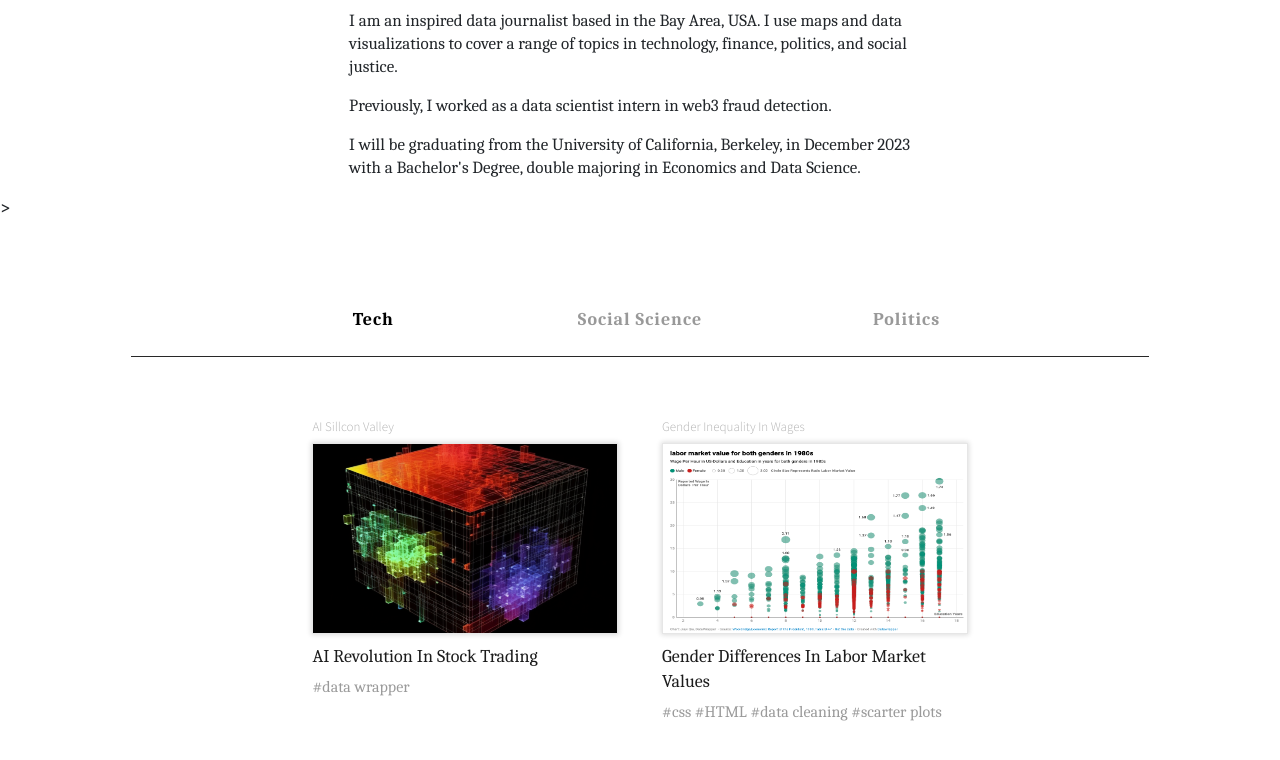
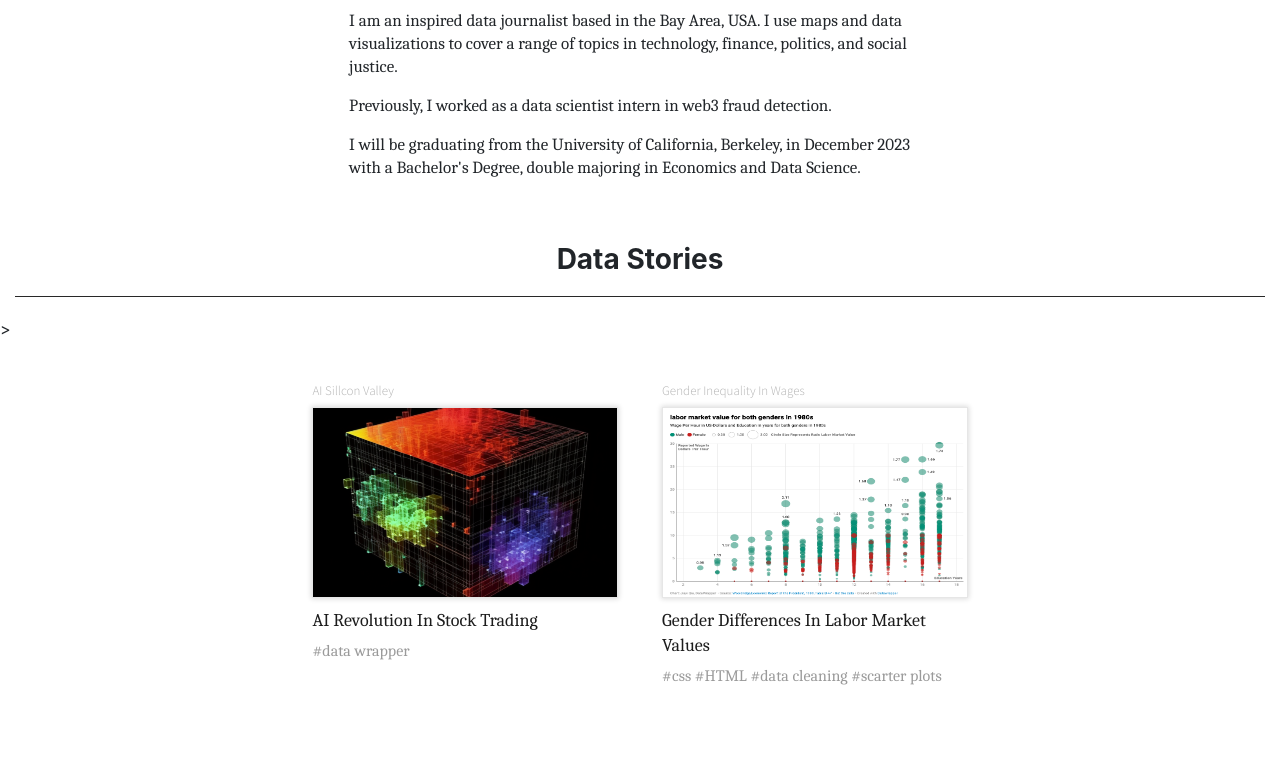
Before and after one commit to jiayiQ/jiayiQ.github.io, a plain HTML site: page index.html in a window 1280 px wide. Shown: the part 150-910 px from the top of the page. Drawn offline with nearby package versions, Linux system fonts and the light colour scheme.

Commit message:
delete 2 columns

```diff
--- a/index.html
+++ b/index.html
@@ -78,20 +78,27 @@
       <!-- intro content -->
       <div class="row justify-content-center" id="content"></div>
 
-      <!-- Tech Social Science Politics button group -->>
-      <div id="projects"></div>
-      <div class="button_group">
-        <div class="items"><div class="btns button-1">Tech</div></div>
-        <div class="items"><div class="btns button-2">Social Science</div></div>
-        <div class="items"><div class="btns button-3">Politics</div></div>
-      </div>
-      <!-- button group -->
-
-      <div class="row justify-content-center">
+      <div style="text-align: center">
+        <br /><br />
+        <h3 style="font-weight: bold">Data Stories</h3>
         <div class="col-lg-12 col-md-12 col-sm-12">
           <hr class="separator" />
         </div>
       </div>
+      <!-- Tech Social Science Politics button group -->>
+      <!-- <div id="projects"></div>
+      <div class="button_group">
+        <div class="items"><div class="btns button-1"></div></div>
+        <div class="items"><div class="btns button-2">Social Science</div></div>
+        <div class="items"><div class="btns button-3"></div></div>
+      </div> -->
+      <!-- button group -->
+
+      <!-- <div class="row justify-content-center">
+        <div class="col-lg-12 col-md-12 col-sm-12">
+          <hr class="separator" />
+        </div>
+      </div> -->
 
       <!-- Portfolios list -->
       <div class="gif_group_1 interactive"></div>
```
